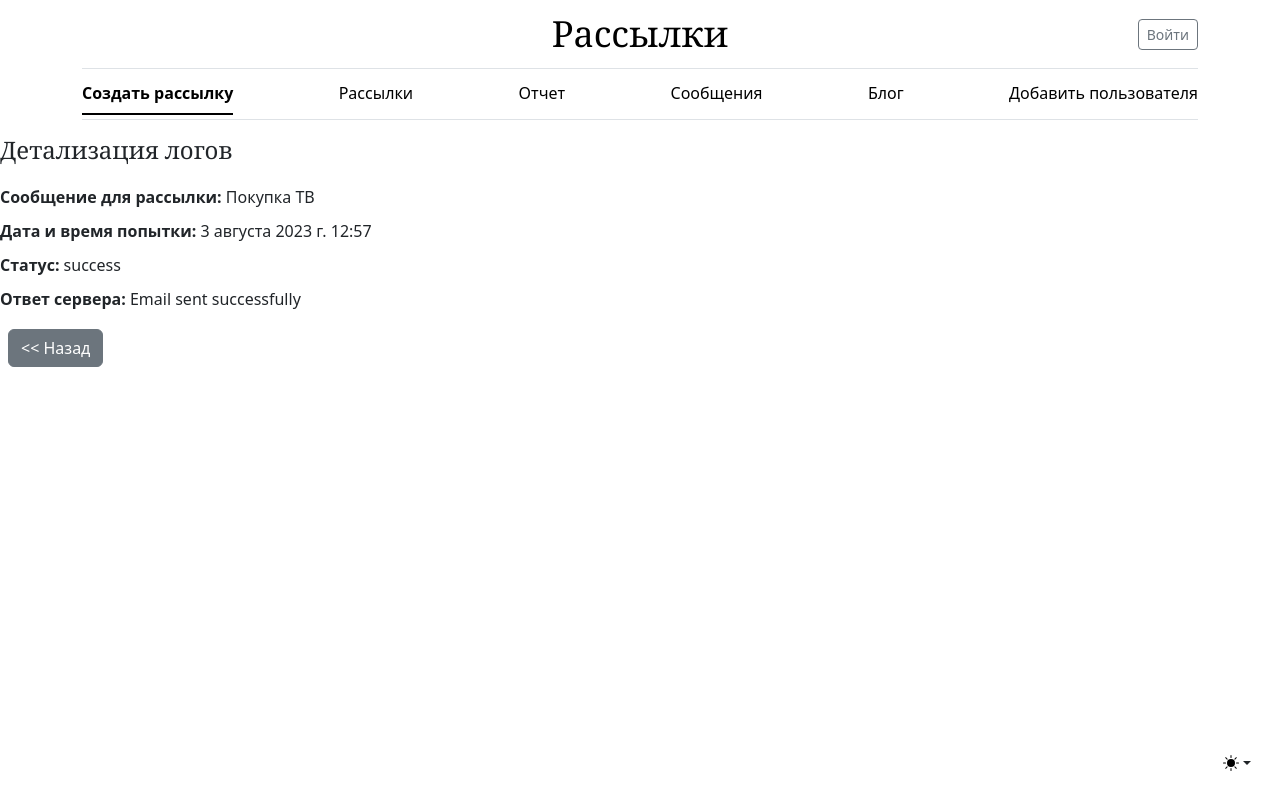
After one commit to vadimcola/sending-email, a Django app: page /log/1/ in a window 1280 px wide. The commit adds this page. Run offline with Django 4.2, Linux system fonts and the light colour scheme; data comes from the database, SQL or seed files in the repository; both versions use the stored data as it was after the commit; some libraries are stand-ins or nearby versions.

Commit message:
Первая часть курсовой

```diff
--- a/config/settings.py
+++ b/config/settings.py
@@ -142,7 +142,7 @@ SERVER_EMAIL = EMAIL_HOST_USER
 DEFAULT_FROM_EMAIL = EMAIL_HOST_USER
 
 CRONJOBS = [
-    ('0 8 * * *', 'mailing.services.daily_send'),  # запускается каждый день в 8 утра
+    ('0/3 * * * *', 'mailing.services.daily_send'),  # запускается каждый день в 8 утра
     ('0 8 * * 0', 'mailing.services.weekly_send'),  # запускается каждое воскресенье в 8 утра
     ('0 8 1 * *', 'mailing.services.monthly_send'),  # запускается в первый день каждого месяца в 8 утра
 ]
--- a/mailing/models.py
+++ b/mailing/models.py
@@ -59,8 +59,15 @@ class Setting(models.Model):
 
 
 class Log(models.Model):
+
+    STATUS = (
+        ('success', 'Успешно'),
+        ('error', 'Ошибка'),
+    )
+
+    message = models.ForeignKey('Message', on_delete=models.CASCADE, **NULLABLE, verbose_name='Сообщение')
     date_attempt = models.DateTimeField(auto_now=True, verbose_name='Дата и время отправки')
-    attempt_status = models.BooleanField(default=False, verbose_name='Статус отправки')
+    attempt_status = models.CharField(max_length=20, choices=STATUS, verbose_name='Статус отправки')
     server_response = models.TextField(**NULLABLE, verbose_name='Ответ сервера')
 
     class Meta:
--- a/mailing/templates/mailing/base.html
+++ b/mailing/templates/mailing/base.html
@@ -83,7 +83,7 @@
       <div class="col-4 pt-1">
       </div>
       <div class="col-4 text-center">
-        <a class="blog-header-logo text-body-emphasis text-decoration-none" href="{% url 'mailing:setting_list' %}">Рассылки</a>
+        <a class="blog-header-logo text-body-emphasis text-decoration-none" href="{% url 'mailing:index_list' %}">Рассылки</a>
       </div>
       <div class="col-4 d-flex justify-content-end align-items-center">
         <a class="btn btn-sm btn-outline-secondary" href="#">Войти</a>
@@ -94,7 +94,8 @@
   <div class="nav-scroller py-1 mb-3 border-bottom">
     <nav class="nav nav-underline justify-content-between">
       <a class="nav-item nav-link link-body-emphasis active" href="{% url 'mailing:setting_create' %}">Создать рассылку</a>
-      <a class="nav-item nav-link link-body-emphasis" href="#">Клиенты</a>
+      <a class="nav-item nav-link link-body-emphasis" href="{% url 'mailing:setting_list' %}">Рассылки</a>
+      <a class="nav-item nav-link link-body-emphasis" href="{% url 'mailing:log_list' %}">Отчет</a>
       <a class="nav-item nav-link link-body-emphasis" href="#">Сообщения</a>
       <a class="nav-item nav-link link-body-emphasis" href="#">Блог</a>
       <a class="nav-item nav-link link-body-emphasis" href="#">Добавить пользователя</a>
--- /dev/null
+++ b/mailing/templates/mailing/index.html
@@ -0,0 +1,4 @@
+{% extends 'mailing/base.html' %}
+{% block content %}
+
+{% endblock %}
--- /dev/null
+++ b/mailing/templates/mailing/log_detail.html
@@ -0,0 +1,14 @@
+{% extends 'mailing/base.html' %}
+{% block content %}
+  <div style="display: flex; flex-direction: column; gap: 10px;">
+    <h1 style="font-size: 24px; margin-bottom: 10px;">Детализация логов</h1>
+    <div><strong>Сообщение для рассылки:</strong> {{ object.message }}</div>
+    <div><strong>Дата и время попытки:</strong> {{ object.date_attempt }}</div>
+    <div><strong>Статус:</strong> {{ object.attempt_status }}</div>
+    <div><strong>Ответ сервера:</strong> {{ object.server_response }}</div>
+
+    <div class="col-12">
+      <a href="{% url 'mailing:log_list' %}" class="btn btn-secondary m-2"><< Назад</a>
+    </div>
+  </div>
+{% endblock %}
--- a/mailing/urls.py
+++ b/mailing/urls.py
@@ -1,15 +1,18 @@
 from django.urls import path
 
 from mailing.apps import MailingConfig
-from mailing.views import SettingListViews, SettingCreateView, SettingDetailView, SettingUpdateView, SettingDeleteView
+from mailing.views import SettingListViews, SettingCreateView, SettingDetailView, SettingUpdateView, SettingDeleteView, \
+    LogListView, LogDetailView, IndexView
 
 app_name = MailingConfig.name
 
 urlpatterns = [
-    path('', SettingListViews.as_view(), name='setting_list'),
+    path('index/', IndexView.as_view(), name='index_list'),
+    path('setting/', SettingListViews.as_view(), name='setting_list'),
     path('setting/create/', SettingCreateView.as_view(), name='setting_create'),
     path('setting/<int:pk>', SettingDetailView.as_view(), name='setting_detail'),
     path('setting/update/<int:pk>/', SettingUpdateView.as_view(), name='setting_update'),
     path('setting/delete/<int:pk>/', SettingDeleteView.as_view(), name='setting_delete'),
-
+    path('log/', LogListView.as_view(), name='log_list'),
+    path('log/<int:pk>/', LogDetailView.as_view(), name='log_details')
 ]
--- a/mailing/views.py
+++ b/mailing/views.py
@@ -7,8 +7,17 @@ from django.views.generic import ListView, DetailView, CreateView, UpdateView, D
 import mailing
 from config import settings
 from mailing.forms import SettingForm
-from mailing.models import Setting
+from mailing.models import Setting, Log
 from mailing.services import send_newsletter
+
+
+class IndexView(ListView):
+    def get(self, request, *args, **kwargs):
+        context = {
+            'title': 'Главная',
+
+        }
+        return render(request, 'mailing/index.html', context)
 
 
 class SettingListViews(ListView):
@@ -28,7 +37,7 @@ class SettingCreateView(CreateView):
 
     def form_valid(self, form):
         self.object = form.save()
-        if form.instance.mailing_status == 'active' or 'created':
+        if self.object.mailing_status in ('active', 'created'):
             send_newsletter(self.object)
         return super().form_valid(form)
 
@@ -43,3 +52,12 @@ class SettingDeleteView(DeleteView):
     model = Setting
     success_url = reverse_lazy('mailing:setting_list')
     template_name = 'mailing/setting_confirm_delete.html'
+
+
+class LogListView(ListView):
+    model = Log
+
+
+class LogDetailView(DetailView):
+    model = Log
+    template_name = 'mailing/log_detail.html'
```
Also changed, not shown: mailing/services.py (+17 -9 lines), mailing/templates/mailing/log_list.html (added, +24 -0 lines), db.sqlite3.
